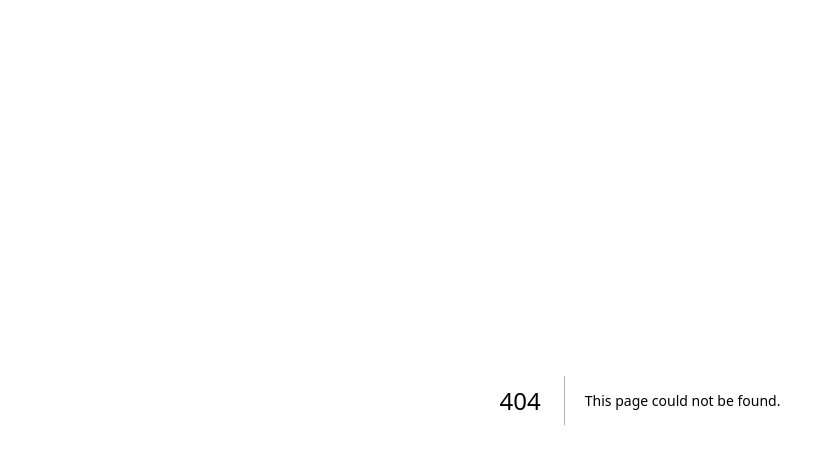
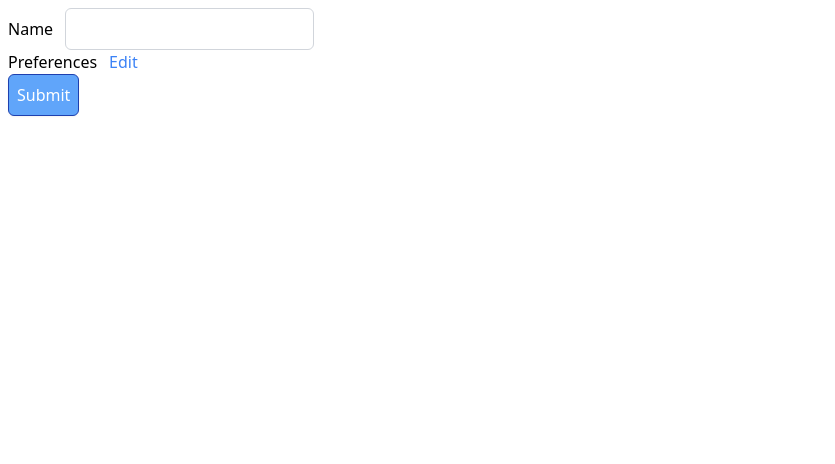
Before and after one commit to dallonf/react-hook-form-examples, a Next.js app: page /08-nested-forms in a window 1280 px wide. Before the commit this address had no page. Shown: the top 464 px of the page, without its empty margins (0-835 px from the left). Built offline with nearby package versions, Linux system fonts and the light colour scheme.

Commit message:
Nested Form example

```diff
--- /dev/null
+++ b/src/pages/08-nested-forms.tsx
@@ -0,0 +1,222 @@
+import { Button } from "@/components/Button";
+import { Input } from "@/components/Input";
+import clsx from "clsx";
+import * as React from "react";
+import { createPortal } from "react-dom";
+import { NestedValue, SubmitHandler, useForm } from "react-hook-form";
+
+interface Preferences {
+  food: string;
+  drink: string;
+}
+
+interface OuterFormState {
+  name?: string;
+  editingPreferences?: boolean;
+  preferences?: NestedValue<{
+    // I don't understand why TypeScript fails at just
+    // NestedValue<Preferences>
+    [K in keyof Preferences]: Preferences[K];
+  }>;
+}
+
+export default function NestedForms() {
+  const { handleSubmit, register, errors, setValue, watch } =
+    useForm<OuterFormState>();
+  const onSubmit: SubmitHandler<OuterFormState> = (data) => {
+    return alert(JSON.stringify(data, null, 2));
+  };
+
+  register(
+    { name: "editingPreferences", type: "custom" },
+    {
+      validate: (value) => {
+        if (value) {
+          return "Please save or cancel your preferences before submitting.";
+        }
+      },
+    }
+  );
+  register(
+    { name: "preferences", type: "custom" },
+    { required: "You must set your preferences" }
+  );
+
+  const isEditingPreferences = watch("editingPreferences");
+  const preferences = watch("preferences");
+
+  const preferencesError =
+    errors.editingPreferences?.message ?? errors.preferences?.message;
+
+  return (
+    <main className="p-2">
+      <form onSubmit={handleSubmit(onSubmit)}>
+        <label
+          htmlFor="name"
+          className={clsx("mr-3", {
+            "text-red-500": errors.name,
+          })}
+        >
+          Name
+        </label>
+        <Input
+          type="text"
+          id="name"
+          name="name"
+          errorState={Boolean(errors.name)}
+          ref={register({ required: "Name is required" })}
+        />
+        {errors.name && (
+          <span className="text-red-500 ml-2">{errors.name.message}</span>
+        )}
+        <br />
+        <label
+          className={clsx("mr-3", {
+            "text-red-500": preferencesError,
+          })}
+        >
+          Preferences
+        </label>
+        {!isEditingPreferences && (
+          <PreferencesReadOnly
+            food={preferences?.food}
+            drink={preferences?.drink}
+            onEdit={() => setValue("editingPreferences", true)}
+          />
+        )}
+        {isEditingPreferences && (
+          <PreferencesForm
+            currentPreferences={preferences}
+            onSave={(preferences) => {
+              setValue("preferences", preferences);
+              setValue("editingPreferences", false);
+            }}
+            onCancel={() => setValue("editingPreferences", false)}
+          />
+        )}
+        {preferencesError && (
+          <div className="text-red-500">{preferencesError}</div>
+        )}
+        <div>
+          <Button type="submit">Submit</Button>
+        </div>
+      </form>
+    </main>
+  );
+}
+
+export function PreferencesReadOnly(props: {
+  food?: string;
+  drink?: string;
+  onEdit: () => void;
+}) {
+  const { food, drink } = props;
+  return (
+    <div className="inline-block align-top">
+      {food && (
+        <div>
+          <label className="font-bold">Food:</label> {food}
+        </div>
+      )}
+      {drink && (
+        <div>
+          <label className="font-bold">Drink:</label> {drink}
+        </div>
+      )}
+      <div>
+        <button type="button" className="text-blue-500" onClick={props.onEdit}>
+          Edit
+        </button>
+      </div>
+    </div>
+  );
+}
+
+interface PreferencesFormState {
+  food?: string;
+  drink?: string;
+}
+
+export function PreferencesForm(props: {
+  currentPreferences: Preferences | undefined;
+  onSave: (preferences: Preferences) => void;
+  onCancel: () => void;
+}) {
+  const { handleSubmit, register, errors } = useForm<PreferencesFormState>({
+    defaultValues: props.currentPreferences,
+  });
+
+  const onSubmit: SubmitHandler<PreferencesFormState> = (data) => {
+    if (data.food && data.drink) {
+      props.onSave({
+        food: data.food,
+        drink: data.drink,
+      });
+    }
+  };
+
+  return (
+    <>
+      {createPortal(
+        // Forms can't be nested, so mount the form outside the document
+        // and use `form="preferencesForm"` on the inputs to associate them
+        <form
+          id="preferencesForm"
+          onSubmit={(e) => {
+            e.stopPropagation();
+            return handleSubmit(onSubmit)(e);
+          }}
+        />,
+        document.body
+      )}
+      <div className="inline-block align-top">
+        <label
+          htmlFor="food"
+          className={clsx("mr-3", {
+            "text-red-500": errors.food,
+          })}
+        >
+          Food
+        </label>
+        <Input
+          type="text"
+          id="food"
+          form="preferencesForm"
+          name="food"
+          errorState={Boolean(errors.food)}
+          ref={register({ required: true })}
+        />
+        {errors.food?.type === "required" && (
+          <span className="text-red-500 ml-2">Required</span>
+        )}
+        <br />
+        <label
+          htmlFor="drink"
+          className={clsx("mr-3", {
+            "text-red-500": errors.drink,
+          })}
+        >
+          Drink
+        </label>
+        <Input
+          type="text"
+          id="drink"
+          form="preferencesForm"
+          name="drink"
+          errorState={Boolean(errors.drink)}
+          ref={register({ required: true })}
+        />
+        {errors.drink?.type === "required" && (
+          <span className="text-red-500 ml-2">Required</span>
+        )}
+        <br />
+        <Button type="submit" form="preferencesForm">
+          Save
+        </Button>
+        <button type="button" onClick={props.onCancel} className="ml-3">
+          Cancel
+        </button>
+      </div>
+    </>
+  );
+}
```
